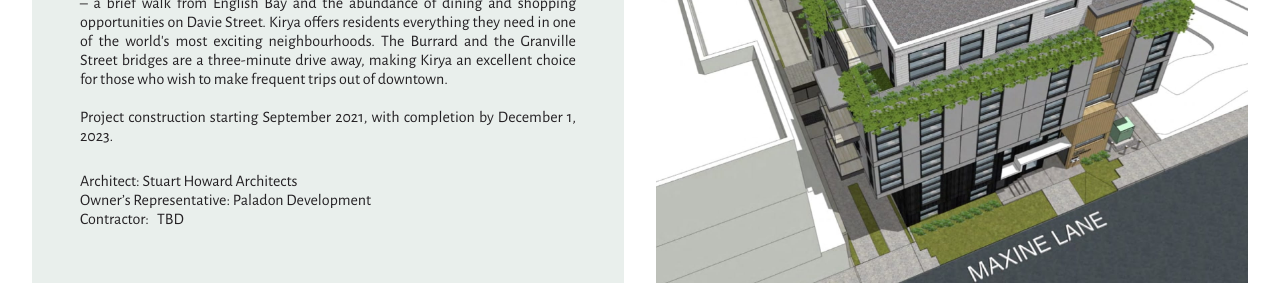
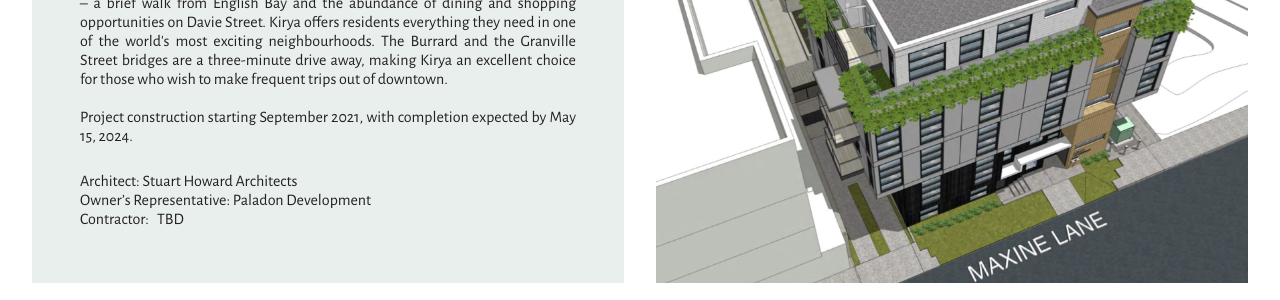
Before and after one commit to RF604/lantern2020, a Jekyll site: the page built from kirya.html, in a window 1280 px wide and 900 px high. Shown: the part 376-676 px from the top of the window. Built offline with Jekyll 4.4.1, drawn with Linux system fonts in a browser that asks for light colours.

Commit message:
periodic commit

```diff
--- a/hadera.html
+++ b/hadera.html
@@ -17,7 +17,7 @@ header-class: project-header
 
               Lantern Properties is voluntarily offering four affordable 1-bedroom units at Hadera as part of our commitment to serve the communities we operate in.</br></br>
 
-            Construction commencing Summer 2023.
+            Construction commencing October 1, 2024.
 </p>
 <p>
             Architect: <a href="http://cascadiaarchitects.ca/" target="_blank">Cascadia Architects</a>
--- a/kirya.html
+++ b/kirya.html
@@ -15,7 +15,7 @@ header-class: project-header
       <h3>About {{ page.title }} -- {{ page.address }}</h3>
       <p>Kirya is a collection of 11 beautiful rental homes in Vancouver's vibrant West End – a brief walk from English Bay and the abundance of dining and shopping opportunities on Davie Street. Kirya offers residents everything they need in one of the world's most exciting neighbourhoods. The Burrard and the Granville Street bridges are a three-minute drive away, making Kirya an excellent choice for those who wish to make frequent trips out of downtown.
       </br></br>
-      Project construction starting September 2021, with completion by December 1, 2023.</p>
+      Project construction starting September 2021, with completion expected by May 15, 2024.</p>
 
       <p>Architect: <a href="http://stuarthoward.com" target="_blank">Stuart Howard Architects</a>
 <br>
```
Also changed, not shown: 1 other file.
